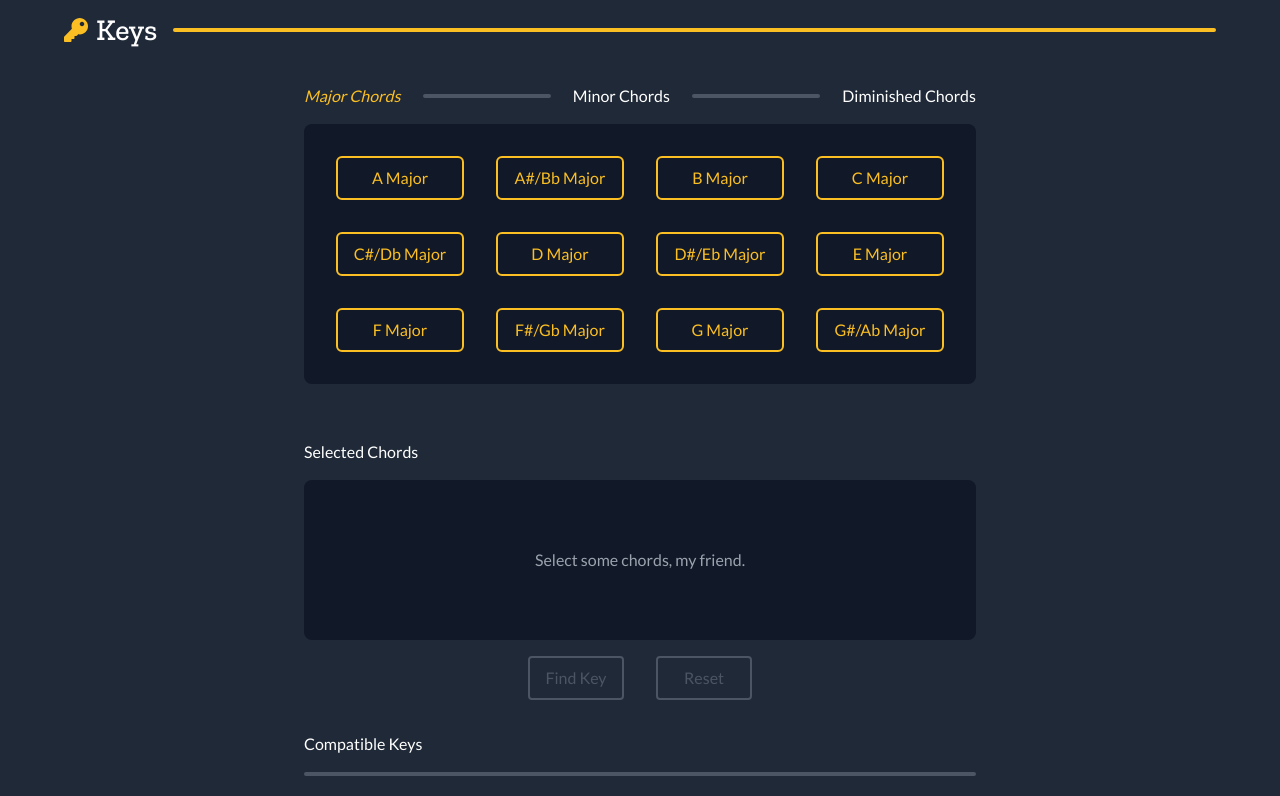
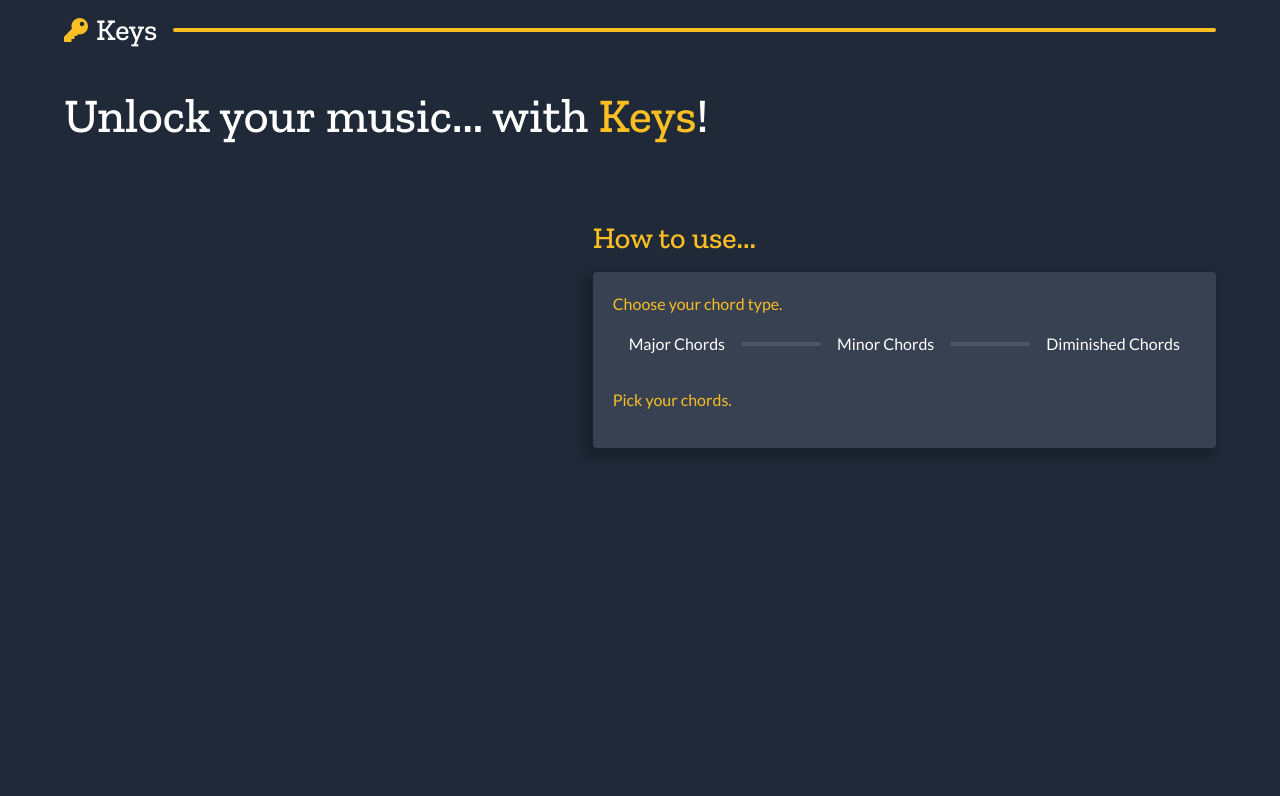
Before and after one commit to jacoberick/keys, a React (Create React App) app: page / in a window 1280 px wide. Shown: the top 796 px of the page. Built offline with nearby package versions, Linux system fonts and the light colour scheme.

Commit message:
began intro page

```diff
--- a/src/App.js
+++ b/src/App.js
@@ -1,11 +1,13 @@
 import "./App.css";
 import Header from "./components/Header";
+import Intro from "./components/Intro";
 import FindKey from "./components/FindKey";
 
 function App() {
   return (
     <div id="masterContainer" className="bg-gray-800">
       <Header />
+      <Intro />
       <FindKey />
     </div>
   );
--- a/src/components/FindKey.js
+++ b/src/components/FindKey.js
@@ -206,7 +206,7 @@ const FindKey = () => {
             Diminished Chords
           </button>
         </div>
-        <div id="majorChordBank" className={buttonsContainer}>
+        <div id="chordBank" className={buttonsContainer}>
           {renderChordGroup()}
         </div>
       </section>
--- /dev/null
+++ b/src/components/Intro.js
@@ -0,0 +1,29 @@
+const directionStyle = `mb-4 text-yellow-400`;
+
+const Intro = () => {
+  return (
+    <div className="max-w-7xl mx-auto px-16 h-screen">
+      <div id="inner" className="mt-8 flex flex-col">
+        <p className="font-zilla text-white text-5xl">
+          Unlock your music... with <span className="text-yellow-400">Keys</span>!
+        </p>
+        <div id="rightMid" className="whitespace-nowrap self-end mt-20">
+          <p className="mb-4 text-3xl font-zilla text-yellow-400">How to use...</p>
+          <div className="shadow-introFlow bg-gray-700 p-5 rounded">
+            <p className={directionStyle}>Choose your chord type.</p>
+            <div id="chordSwapContainer" className="flex items-center text-white">
+              <p className="chord-swap-button mx-4">Major Chords</p>
+              <hr className="border-2 w-20 rounded-3xl border-gray-600" />
+              <p className="chord-swap-button mx-4">Minor Chords</p>
+              <hr className="border-2 w-20 rounded-3xl border-gray-600" />
+              <p className="chord-swap-button mx-4">Diminished Chords</p>
+            </div>
+            <p className={`${directionStyle} mt-8`}>Pick your chords.</p>
+          </div>
+        </div>
+      </div>
+    </div>
+  );
+};
+
+export default Intro;
--- a/tailwind.config.js
+++ b/tailwind.config.js
@@ -5,6 +5,7 @@ module.exports = {
     boxShadow: {
       redGlow: "0px 2.5px 15px rgba(239, 68, 68, .5)",
       greenGlow: "0px 2.5px 15px rgb(52, 211, 113, .5)",
+      introFlow: "-5px 5px 10px 5px rgb(0, 0, 0, .2)",
     },
     extend: {
       fontFamily: {
```
